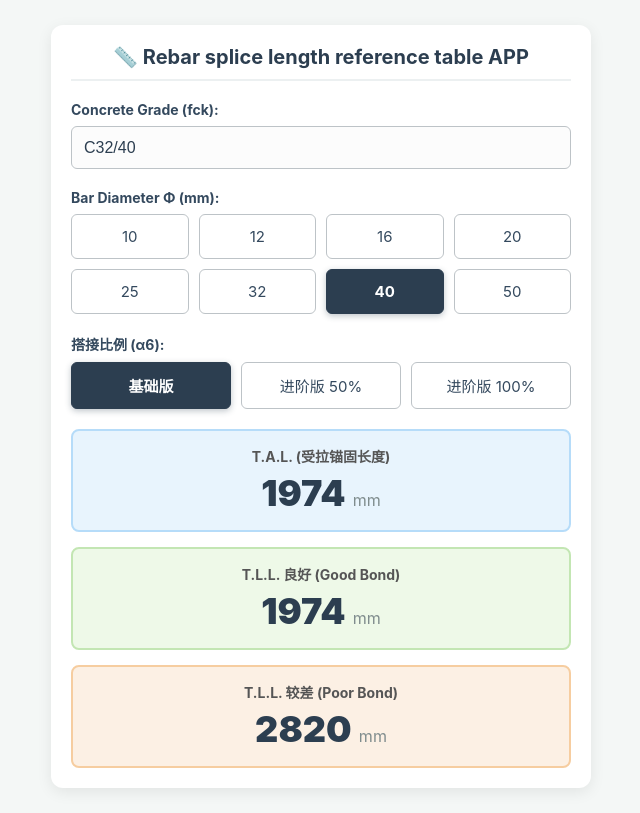
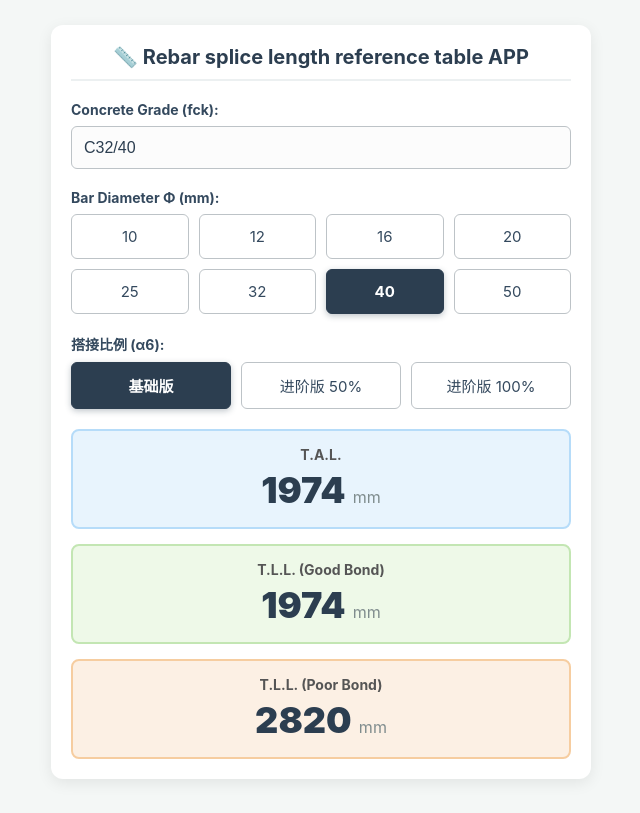
Before and after one commit to gdtohk/rebar-app, a plain HTML site: page index.html in a window 1280 px wide. Shown: the whole page, without its empty margins (319-959 px from the left). Drawn offline with Linux system fonts and the light colour scheme.

Commit message:
Remove Chinese characters from result titles

```diff
--- a/index.html
+++ b/index.html
@@ -93,17 +93,17 @@
     </div>
 
     <div class="result-box tal-box">
-        <div class="result-title">T.A.L. (受拉锚固长度)</div>
+        <div class="result-title">T.A.L. </div>
         <div class="result-value"><span id="tal_res">0</span> <span class="unit">mm</span></div>
     </div>
 
     <div class="result-box tll-good-box">
-        <div class="result-title">T.L.L. 良好 (Good Bond)</div>
+        <div class="result-title">T.L.L. (Good Bond)</div>
         <div class="result-value"><span id="tll_good_res">0</span> <span class="unit">mm</span></div>
     </div>
 
     <div class="result-box tll-poor-box">
-        <div class="result-title">T.L.L. 较差 (Poor Bond)</div>
+        <div class="result-title">T.L.L. (Poor Bond)</div>
         <div class="result-value"><span id="tll_poor_res">0</span> <span class="unit">mm</span></div>
     </div>
 </div>
```
